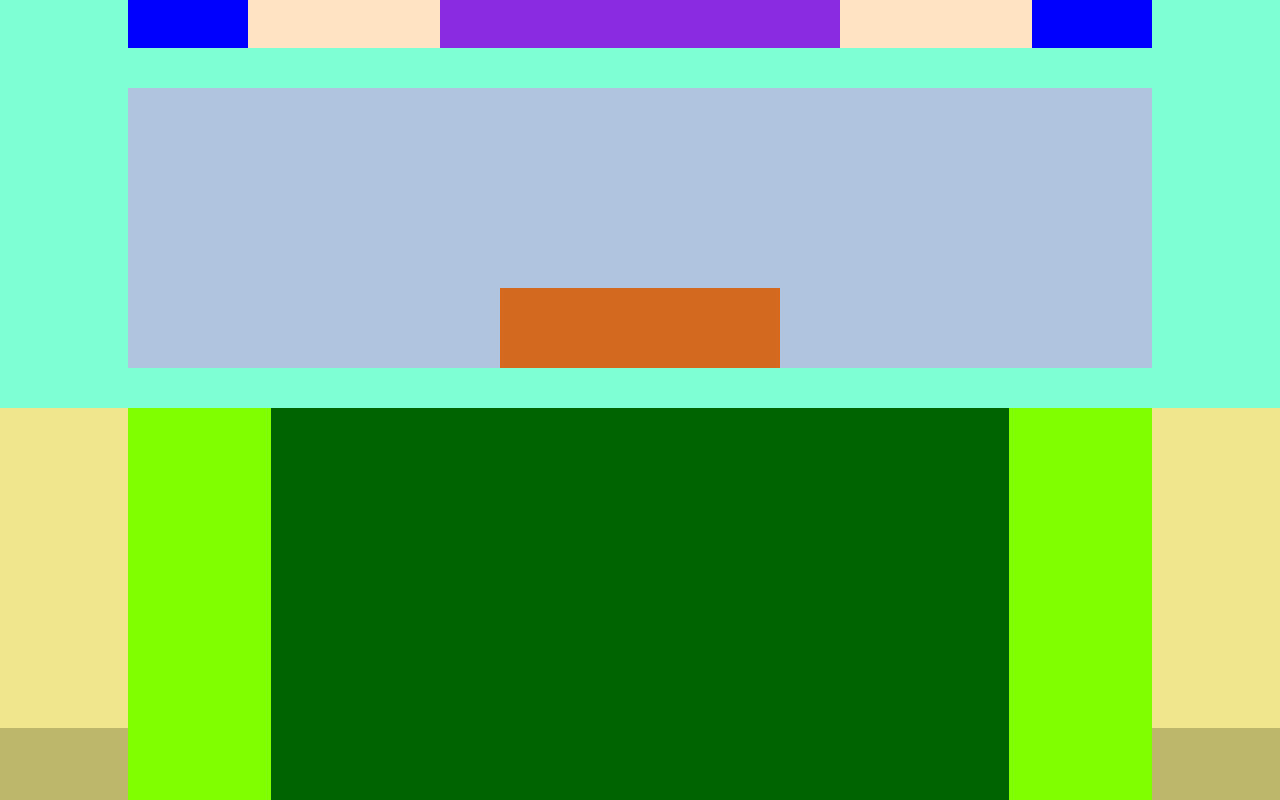
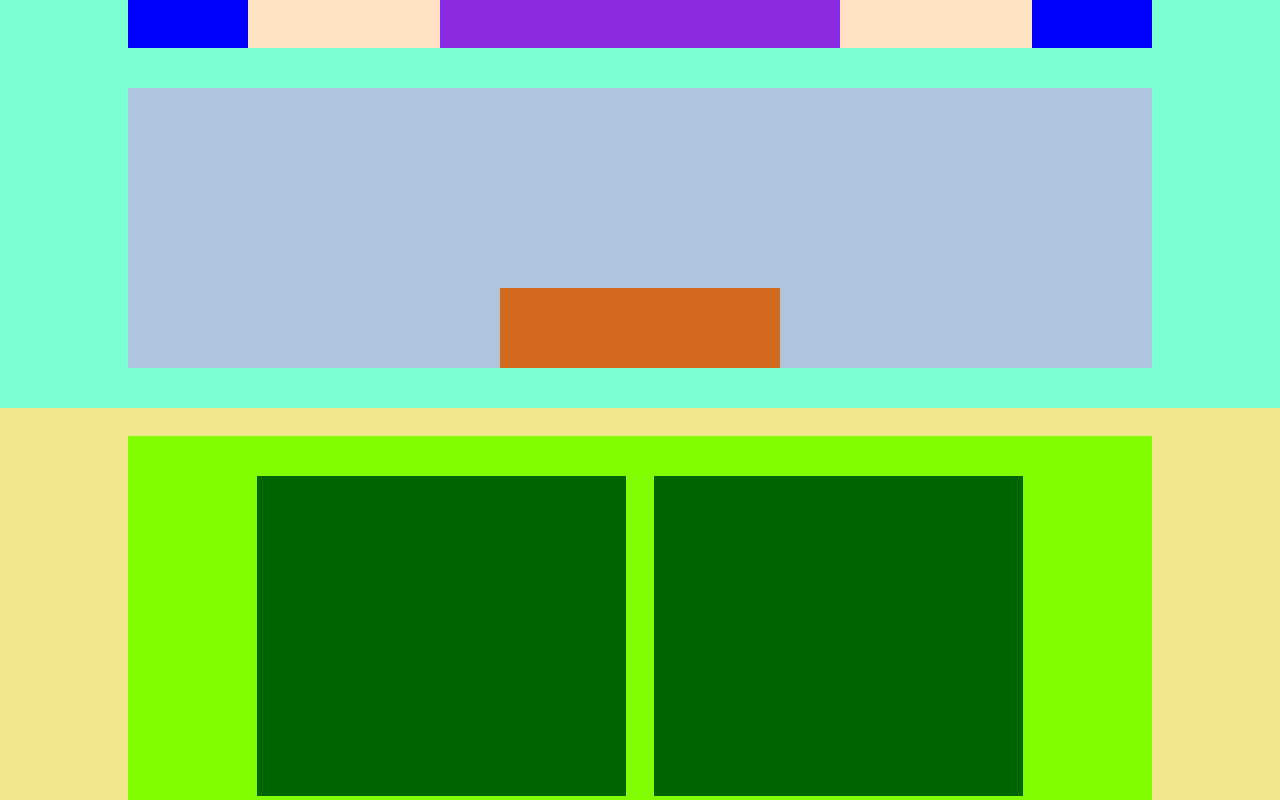
Before and after one commit to lorenzoferrante97/htmlcss-struttura-discord, a plain HTML site: page index.html in a window 1280 px wide. Shown: the top 800 px of the page. Drawn offline with Linux system fonts and the light colour scheme.

Commit message:
style: fix to main section container

```diff
--- a/css/style.css
+++ b/css/style.css
@@ -71,6 +71,7 @@ nav {
 /* main sections */
 main > section {
     background-color: khaki;
+    padding: 28px 0;
 }
 main > section:nth-child(even) {
     background-color: darkkhaki;
@@ -78,8 +79,10 @@ main > section:nth-child(even) {
 /* main section container */
 main > section > div {
     width: 80%;
+    height: 400px;
     margin: 0 auto;
     background-color: chartreuse;
+    gap: 28px;
 }
 
 /* imgs and content into the main sections */
```
